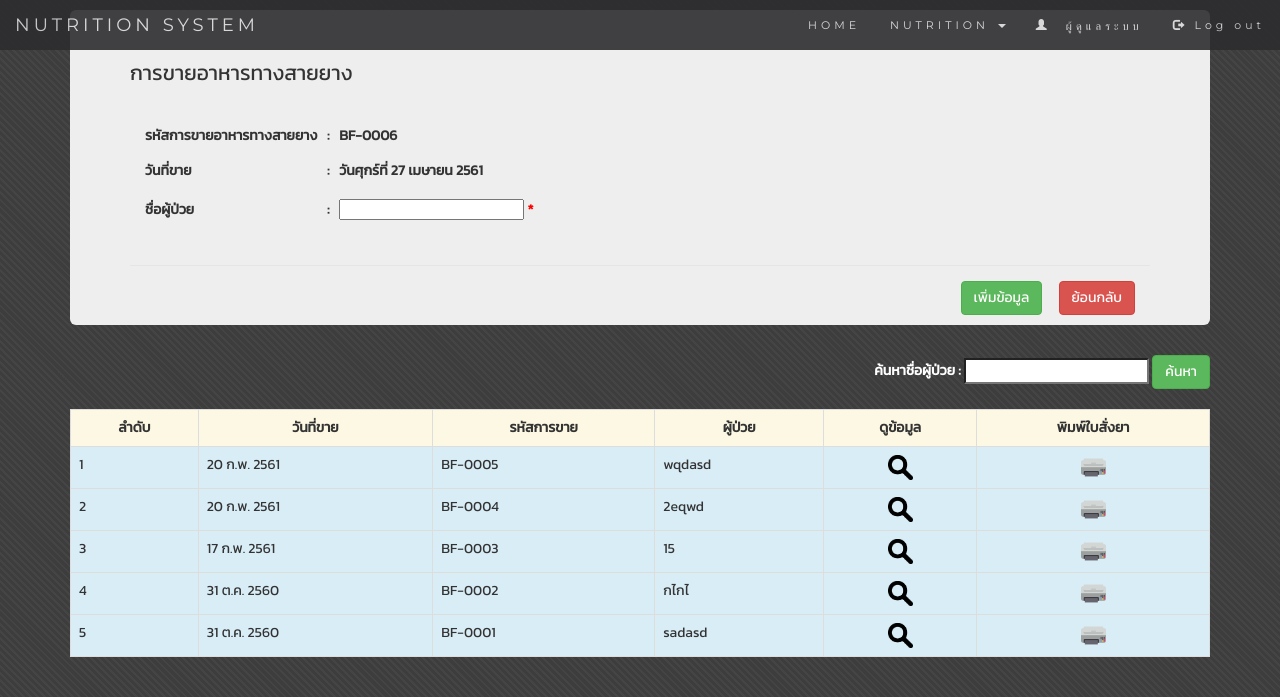
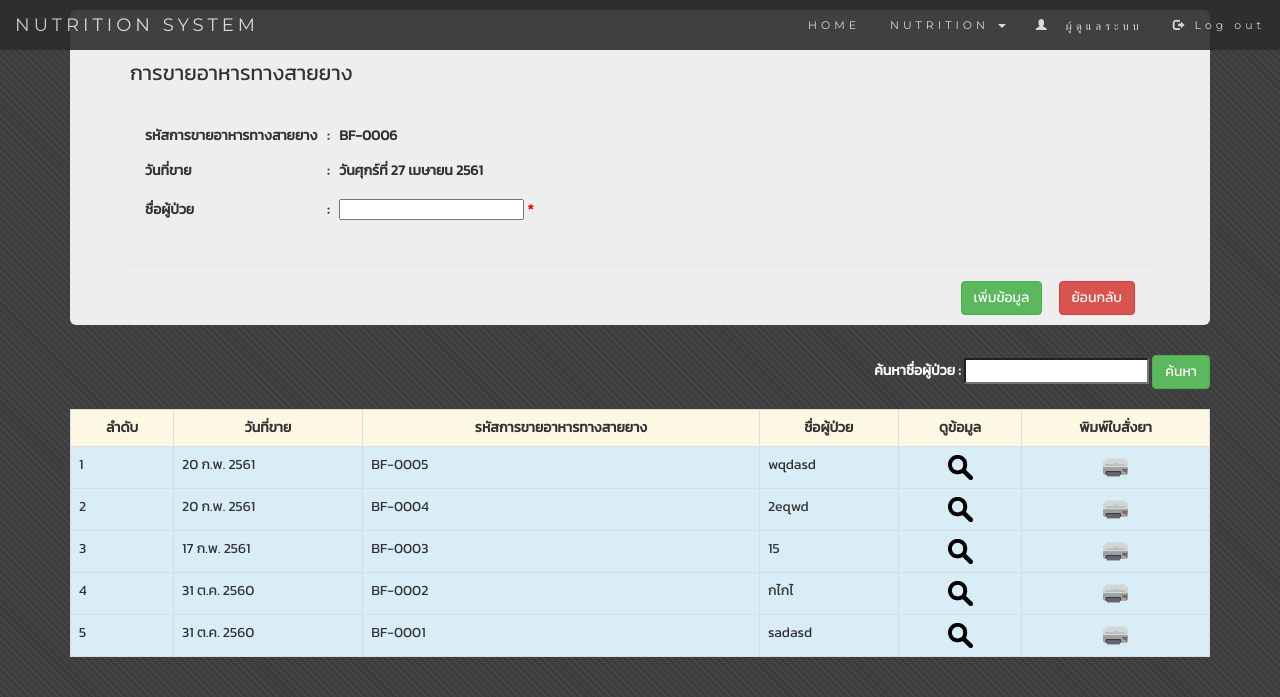
Before and after one commit to flamezaxaou10/Nutrition, a PHP site: page /sale_feed.php in a window 1280 px wide. Shown: the top 697 px of the page. Run offline with PHP 8.4, Linux system fonts and the light colour scheme; a user stored in the database is signed in; data comes from the database, SQL or seed files in the repository.

Commit message:
กกก

```diff
--- a/sale_feed.php
+++ b/sale_feed.php
@@ -79,8 +79,8 @@ include 'header.php';
     <tr class="warning">
       <th><div align="center">ลำดับ</div></th>
       <th><div align="center">วันที่ขาย</th>
-      <th><div align="center">รหัสการขาย</div></th>
-      <th><div align="center">ผู้ป่วย</div></th>
+      <th><div align="center">รหัสการขายอาหารทางสายยาง</div></th>
+      <th><div align="center">ชื่อผู้ป่วย</div></th>
       <th><div align = "center">ดูข้อมูล</div></th>
       <th><div align = "center">พิมพ์ใบสั่งยา</div></th>
     </tr>
```
